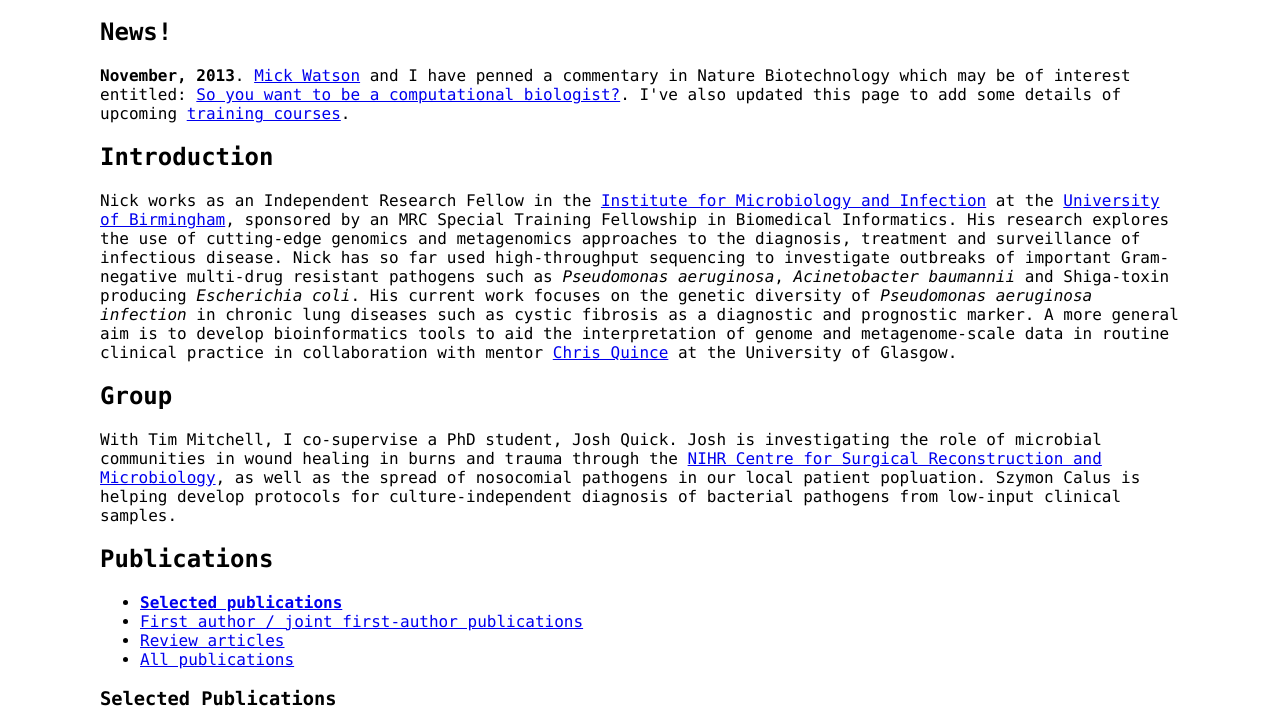
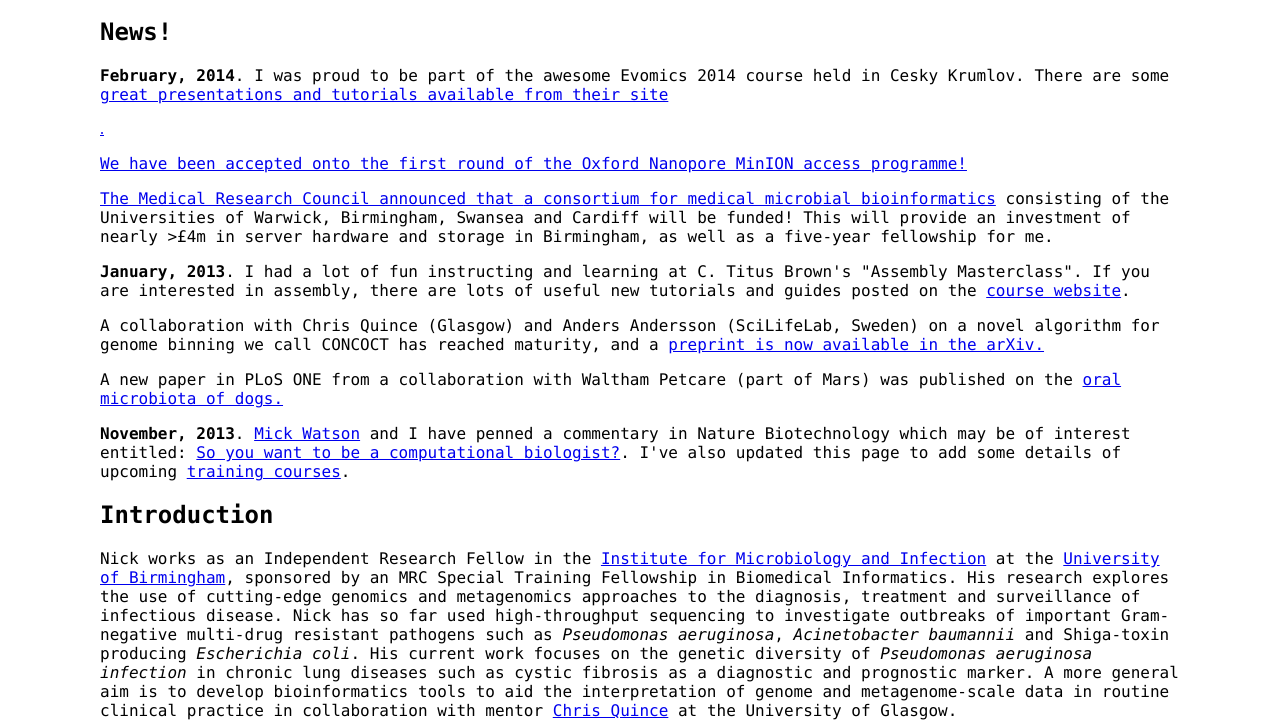
Before and after one commit to nickloman/clinicogenomics, a plain HTML site: page index.html in a window 1280 px wide. Shown: the part 61-785 px from the top of the page. Drawn offline with nearby package versions, Linux system fonts and the light colour scheme; no server answers.

Commit message:
feb updates

```diff
--- a/index.html
+++ b/index.html
@@ -57,6 +57,14 @@ $(document).ready(function() {
 		<h1>Clinicogenomics: Nick Loman's Lab Page</h1>
 
 		<h2>News!</h2>
+
+		<p><b>February, 2014</b>. I was proud to be part of the awesome Evomics 2014 course held in Cesky Krumlov. There are some <a href="http://evomics.org/workshops/workshop-on-genomics/2014-workshop-on-genomics-cesky-krumlov/">great presentations and tutorials available from their site</p>.
+		<p>We have been accepted onto the first round of the Oxford Nanopore MinION access programme!</p>
+		<p>The Medical Research Council announced that <a href="http://www.mrc.ac.uk/Newspublications/News/MRC009720">a consortium for medical microbial bioinformatics</a> consisting of the Universities of Warwick, Birmingham, Swansea and Cardiff will be funded! This will provide an investment of nearly >£4m in server hardware and storage in Birmingham, as well as a five-year fellowship for me.</a>
+
+		<p><b>January, 2013</b>. I had a lot of fun instructing and learning at C. Titus Brown's "Assembly Masterclass". If you are interested in assembly, there are lots of useful new tutorials and guides posted on the <a href="http://davis-assembly-masterclass-2013.readthedocs.org/en/latest/">course website</a>.</p>
+		<p>A collaboration with Chris Quince (Glasgow) and Anders Andersson (SciLifeLab, Sweden) on a novel algorithm for genome binning we call CONCOCT has reached maturity, and a <a href="http://arxiv.org/abs/1312.4038">preprint is now available in the arXiv.</a></p>
+		<p>A new paper in PLoS ONE from a collaboration with Waltham Petcare (part of Mars) was published on the <a href="http://www.ncbi.nlm.nih.gov/pubmed/24349448">oral microbiota of dogs.</a></p>
 
 		<p><b>November, 2013</b>. <a href="http://biomickwatson.wordpress.com/">Mick Watson</a> and I have penned a commentary in Nature Biotechnology which may be of interest entitled: <a href="http://www.nature.com/nbt/journal/v31/n11/full/nbt.2740.html">So you want to be a computational biologist?</a>. I've also updated this page to add some details of upcoming <a href="#training">training courses</a>.
 
```
